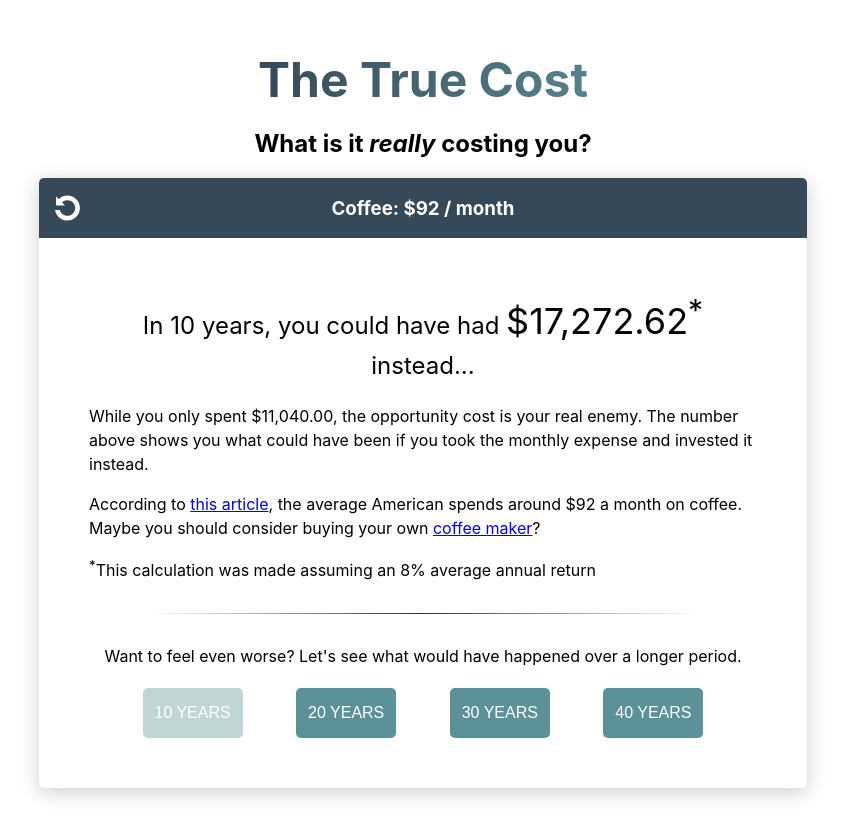
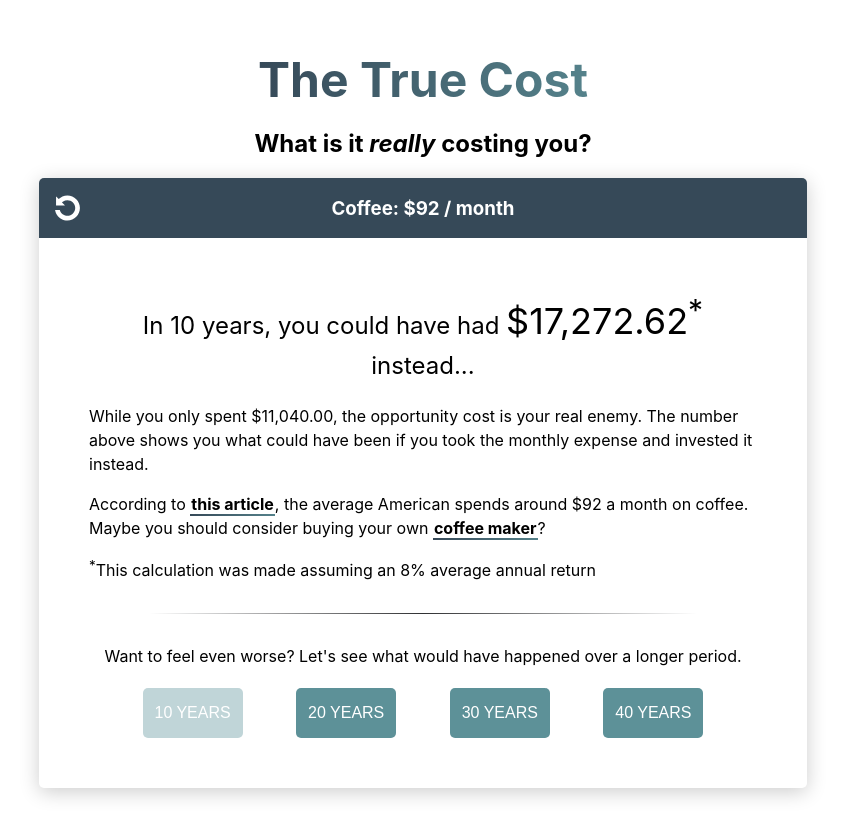
Before and after one commit to davidlamt/the-true-cost, a React (Create React App) app: page / in a window 1280 px wide. Both pictures are taken after a click on the button 475 px from the left and 311 px from the top of the page. Shown: the whole page, without its empty margins (217-1062 px from the left). Built offline with nearby package versions, Linux system fonts and the light colour scheme.

Commit message:
Style links in descriptions and ease all transitions

```diff
--- a/src/components/ExpenseDetails.tsx
+++ b/src/components/ExpenseDetails.tsx
@@ -55,7 +55,40 @@ const ExpenseDetails: React.FunctionComponent<IExpenseDetailsProps> = ({
         While you only spent {totalCost}, the opportunity cost is your real enemy. The number above
         shows you what could have been if you took the monthly expense and invested it instead.
       </div>
-      <ReactMarkdown source={expense.description} />
+      <ReactMarkdown
+        css={css`
+          a {
+            position: relative;
+            text-decoration: none;
+            display: inline-block;
+            color: black;
+            padding: 0 1px;
+            font-weight: bold;
+            transition: color 0.3s ease;
+          }
+
+          a::after {
+            content: '';
+            position: absolute;
+            z-index: -1;
+            width: 100%;
+            height: 10%;
+            left: 0;
+            bottom: 0;
+            background: linear-gradient(0.25turn, #364958, #55828b);
+            transition: height 0.3s ease;
+          }
+
+          a:hover {
+            color: white;
+
+            &::after {
+              height: 100%;
+            }
+          }
+        `}
+        source={expense.description}
+      />
       <div>
         <sup>*</sup>This calculation was made assuming an 8% average annual return
       </div>
--- a/src/components/Header.tsx
+++ b/src/components/Header.tsx
@@ -9,7 +9,7 @@ const Header: React.FunctionComponent = () => {
       <h1
         css={css`
           -webkit-text-fill-color: transparent;
-          background: repeating-linear-gradient(270deg, #55828b, #364958);
+          background: linear-gradient(0.25turn, #364958, #55828b);
           font-size: 3em;
           margin: auto;
           text-align: center;
--- a/src/components/MainCard.tsx
+++ b/src/components/MainCard.tsx
@@ -51,7 +51,7 @@ const MainCard: React.FunctionComponent = () => {
                 display: flex;
                 left: 10px;
                 position: absolute;
-                transition: transform 0.3s;
+                transition: transform 0.3s ease;
 
                 &:hover {
                   transform: rotate(-180deg);
@@ -91,7 +91,7 @@ const MainCard: React.FunctionComponent = () => {
             &.fade-enter-active {
               max-height: 1000px;
               opacity: 1;
-              transition: opacity 2s, max-height 1s;
+              transition: opacity 2s ease, max-height 1s ease;
             }
 
             &.fade-exit {
@@ -102,7 +102,7 @@ const MainCard: React.FunctionComponent = () => {
             &.fade-exit-active {
               height: 0;
               opacity: 1;
-              transition: opacity 1s, height 1s;
+              transition: opacity 1s ease, height 1s ease;
             }
           `}
         >
```
